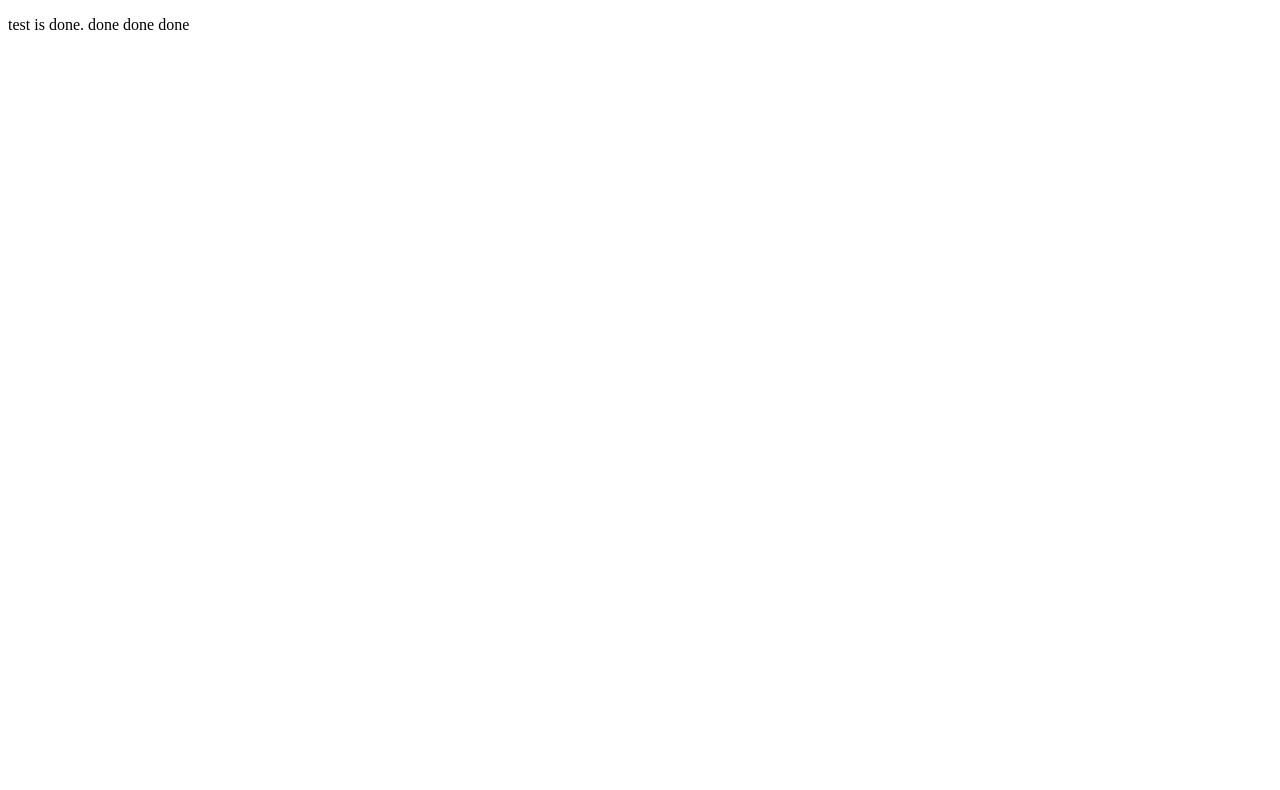
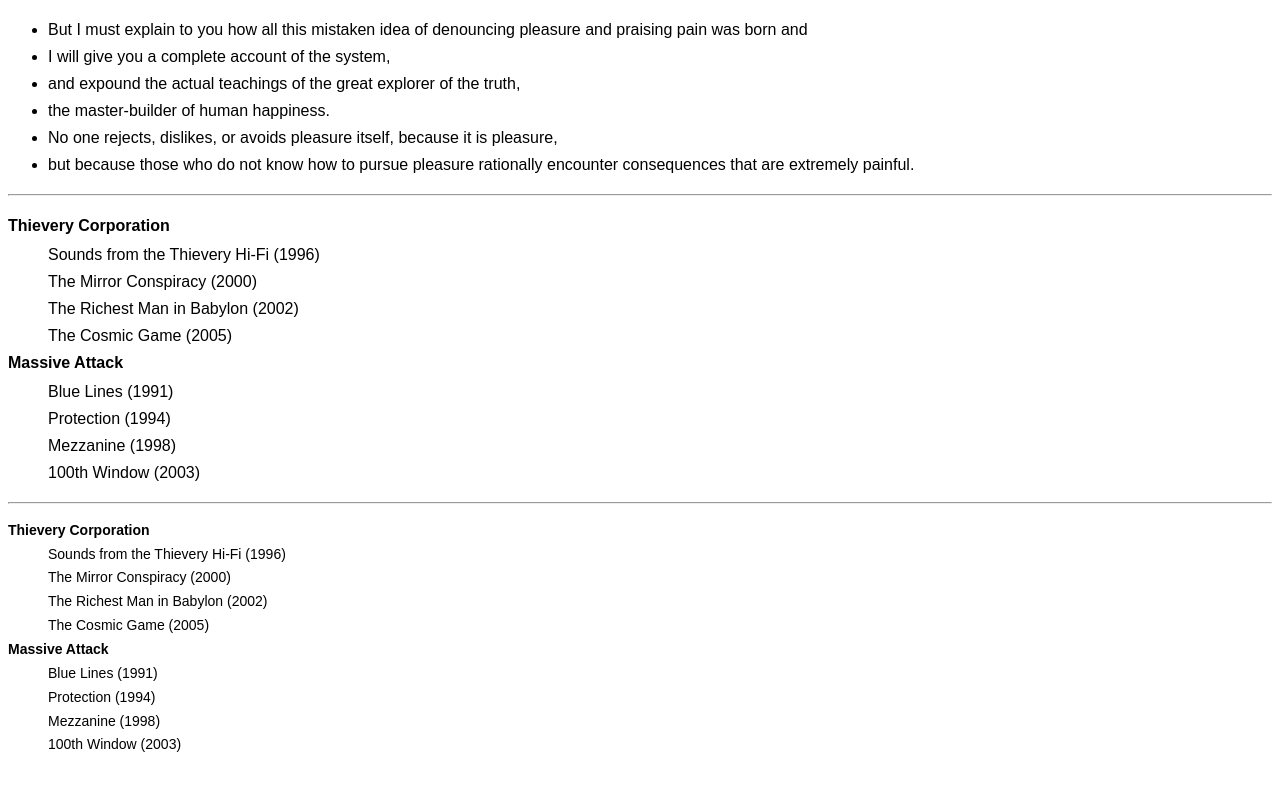
Before and after one commit to Manabu-Shirato/Manabu-Shirato.github.io, a plain HTML site: page index.html in a window 1280 px wide. Drawn offline with Linux system fonts and the light colour scheme.

Commit message:
Modified

```diff
--- a/index.html
+++ b/index.html
@@ -1,12 +1,56 @@
 <!DOCTYPE html>
-<html>
-<head>
-<meta charset="UTF-8">
-<title>[Title]</title>
-</head>
-<body>
+<html lang="en" dir="ltr">
+    <head>
+        <meta charset="utf-8">
+        <title>Typography</title>
 
-<p>test is done. done done done</p>
+    </head>
+    <body style="font-family: Arial">
 
-</body>
+        <ul style="font-size: 16px; line-height: 1.6875;">
+            <li>But I must explain to you how all this mistaken idea of denouncing pleasure and praising pain was born and</li>
+            <li>I will give you a complete account of the system,</li>
+            <li>and expound the actual teachings of the great explorer of the truth,</li>
+            <li>the master-builder of human happiness. </li>
+            <li>No one rejects, dislikes, or avoids pleasure itself, because it is pleasure, </li>
+            <li>but because those who do not know how to pursue pleasure rationally encounter consequences that are extremely painful.</li>
+        </ul>
+
+        <hr>
+        <style>
+            dl.pc{font-size: 16px;}
+            dt.pc{font-weight: 700; line-height: 1.8;}
+            dd.pc{line-height: 1.6875;}
+        </style>
+        <dl class="pc">
+            <dt class="pc">Thievery Corporation</dt>
+            <dd class="pc">Sounds from the Thievery Hi-Fi (1996)</dd>
+            <dd class="pc">The Mirror Conspiracy (2000)</dd>
+            <dd class="pc">The Richest Man in Babylon (2002)</dd>
+            <dd class="pc">The Cosmic Game (2005)</dd>
+            <dt class="pc">Massive Attack</dt>
+            <dd class="pc">Blue Lines (1991)</dd>
+            <dd class="pc">Protection (1994)</dd>
+            <dd class="pc">Mezzanine (1998)</dd>
+            <dd class="pc">100th Window (2003)</dd>
+        </dl>
+        <hr>
+        <style>
+            dl.sp{font-size: 14px;}
+            dt.sp{font-weight: 700; line-height: 1.8;}
+            dd.sp{line-height: 1.6875;}
+        </style>
+        <dl class="sp">
+            <dt class="sp">Thievery Corporation</dt>
+            <dd class="sp">Sounds from the Thievery Hi-Fi (1996)</dd>
+            <dd class="sp">The Mirror Conspiracy (2000)</dd>
+            <dd class="sp">The Richest Man in Babylon (2002)</dd>
+            <dd class="sp">The Cosmic Game (2005)</dd>
+            <dt class="sp">Massive Attack</dt>
+            <dd class="sp">Blue Lines (1991)</dd>
+            <dd class="sp">Protection (1994)</dd>
+            <dd class="sp">Mezzanine (1998)</dd>
+            <dd class="sp">100th Window (2003)</dd>
+        </dl>
+    </body>
 </html>
```
Also changed, not shown: 1 other file.
